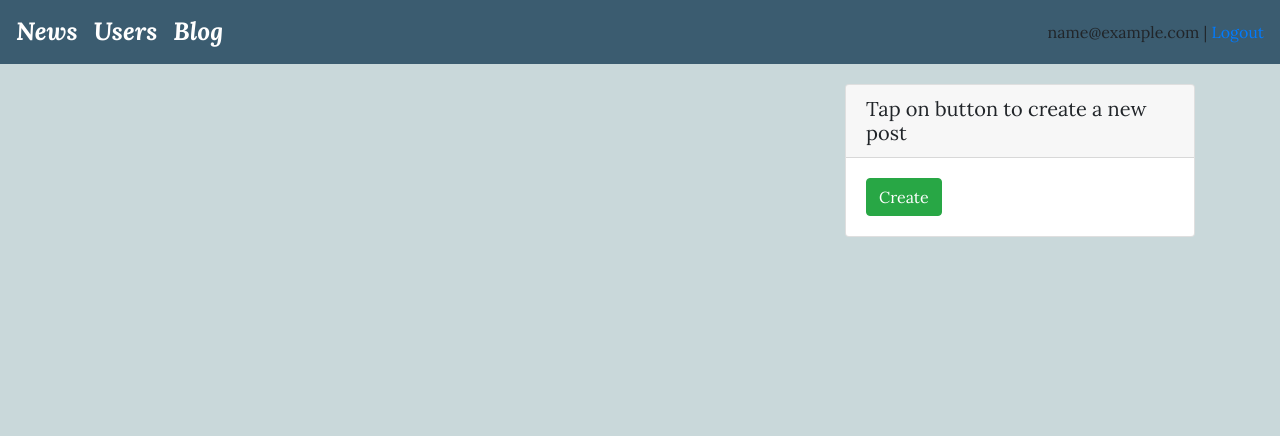
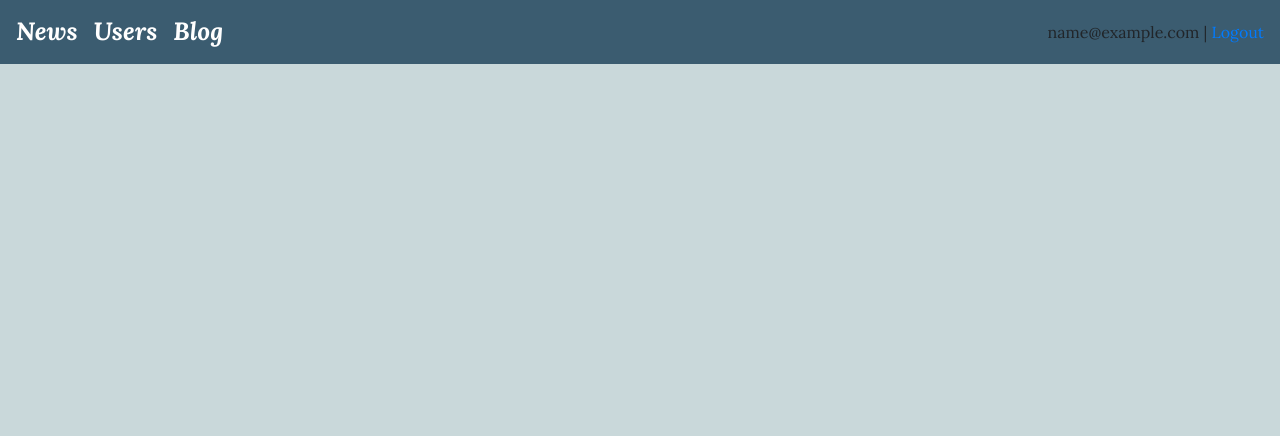
Before and after one commit to perevalova/news-site, a Django app: page / in a window 1280 px wide. Shown: the top 436 px of the page. Run offline with Django 3.2, Linux system fonts and the light colour scheme; the visitor is signed in with stand-in values (Sample User, id 1); data comes from the database, SQL or seed files in the repository; data that the repository does not hold is empty; parts of the project's set-up code (start-up, migrations or seed data) failed here and were passed over; some libraries are stand-ins or nearby versions.

Commit message:
change home page to feed

```diff
--- a/posts/templates/main.html
+++ b/posts/templates/feed.html
@@ -2,7 +2,7 @@
 {% block content %}
     <div class="container main-content">
         <div class="row">
-            <div class="col-md-8 mt-3 left">
+            <div class="col-md-12 mt-3 center">
                 {% for post in post_list %}
                     <div class="card mb-4">
                         <div class="card-body">
@@ -21,17 +21,6 @@
                     </div>
                 {% endfor %}
             </div>
-            <!-- Sidebar Column -->
-            <div class="col-md-4 float-right ">
-                <div class="card my-4">
-                    <h5 class="card-header">Tap on button to create a new
-                        post</h5>
-                    <div class="card-body">
-                        <a href="{% url 'post_create' %}"
-                           class="btn btn-success">Create</a>
-                    </div>
-                </div>
-            </div>
                 {% include "pagination.html" %}
         </div>
     </div>
--- a/posts/views.py
+++ b/posts/views.py
@@ -14,13 +14,18 @@ from posts.tasks import send_comment_email
 
 class PostList(ListView):
     """
-    Showing all posts
+    Showing posts of subscriptions
     """
     model = Post
-    template_name = 'main.html'
+    template_name = 'feed.html'
     context_object_name = 'post_list'
     paginate_by = 5
-    queryset = Post.approved.all()
+
+    def get_queryset(self):
+        blog = PersonalBlog.objects.get(author_id=self.request.user.id)
+        posts = Post.approved.filter(
+            author__in=blog.subscriptions.all()).select_related('author')
+        return posts
 
 
 class PostCreate(LoginRequiredMixin, CreateView):
```
